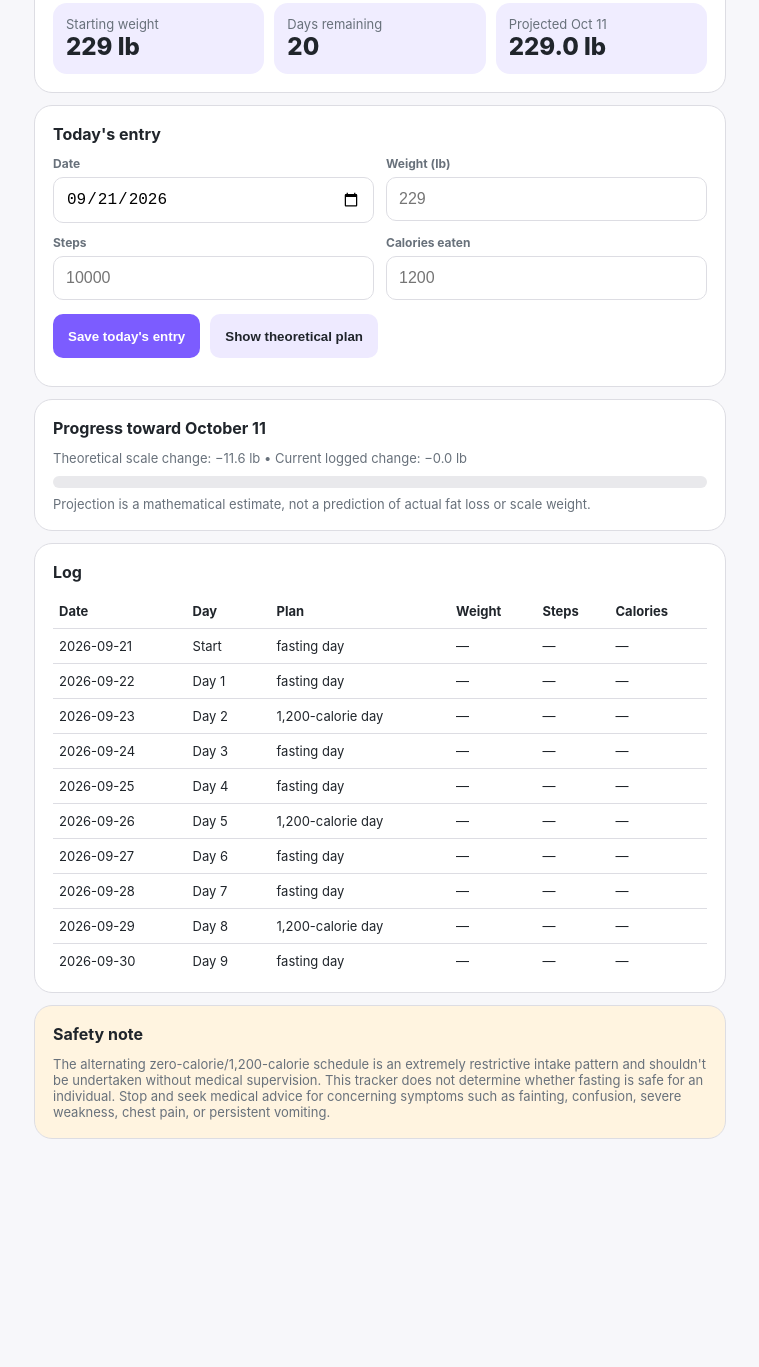
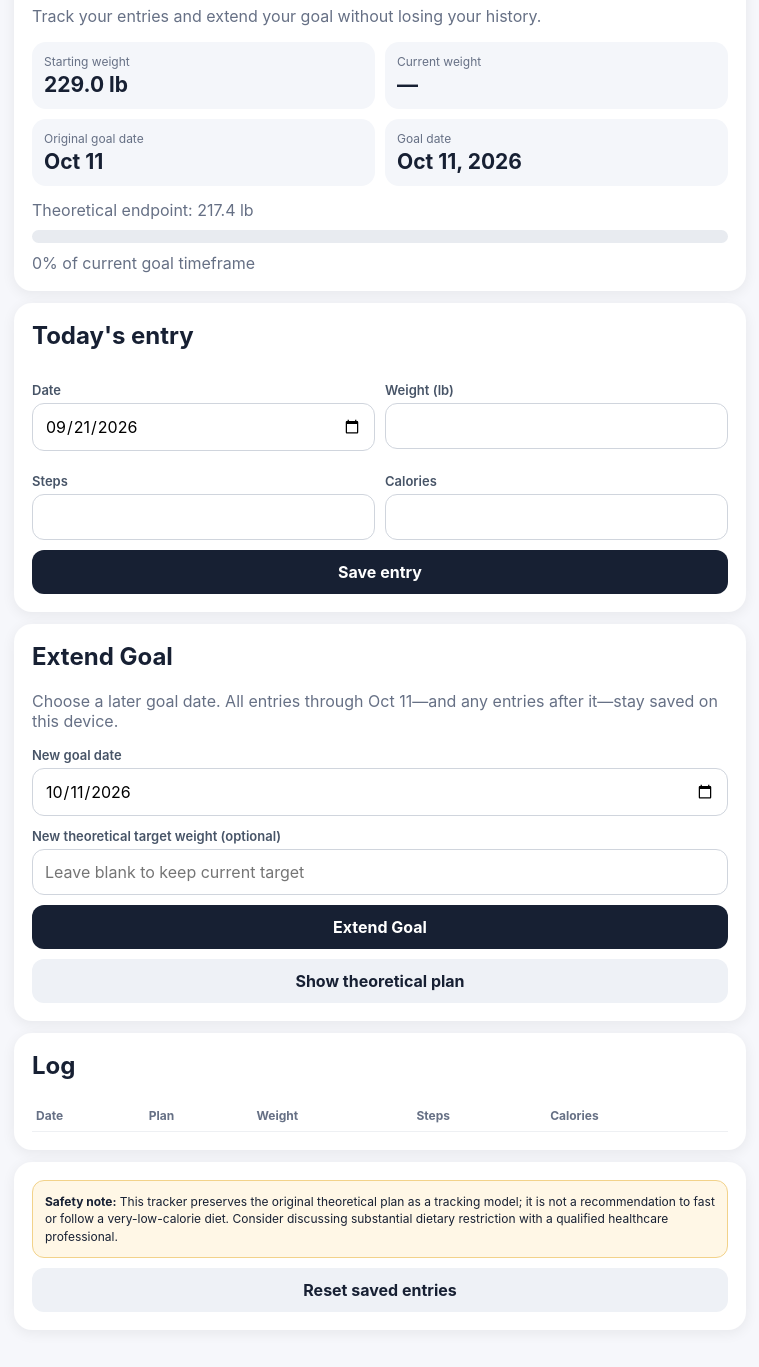
Before and after one commit to shannashipley20-cpu/Trip-Fit, a plain HTML site: page index.html in a window 1280 px wide. Shown: the part 96-1463 px from the top of the page, without its empty margins (260-1019 px from the left). Before the commit the page ends 1283 px from the top, so only its background shows below. Drawn offline with Linux system fonts and the light colour scheme.

Commit message:
Add files via upload

```diff
--- a/index.html
+++ b/index.html
@@ -1,110 +1,44 @@
-<!doctype html>
-<html lang="en">
-<head>
-<meta charset="utf-8">
-<meta name="viewport" content="width=device-width,initial-scale=1,viewport-fit=cover">
-<meta name="theme-color" content="#7c5cff">
-<meta name="apple-mobile-web-app-capable" content="yes">
-<meta name="apple-mobile-web-app-status-bar-style" content="default">
-<meta name="apple-mobile-web-app-title" content="20-Day Tracker">
-<link rel="manifest" href="manifest.json">
-<title>20-Day Theoretical Tracker</title>
+<!doctype html><html lang="en"><head>
+<meta charset="utf-8"><meta name="viewport" content="width=device-width,initial-scale=1,viewport-fit=cover">
+<meta name="apple-mobile-web-app-capable" content="yes"><meta name="apple-mobile-web-app-title" content="Weight Tracker">
+<link rel="manifest" href="manifest.json"><title>Weight Tracker</title>
 <style>
-:root{--accent:#7c5cff;--accentbg:#eeeaff;--text:#20252b;--muted:#68717b;--border:#dddde3;--card:#fff;--warn:#fff4e0}
-*{box-sizing:border-box}body{margin:0;background:#f7f7fa;color:var(--text);font-family:-apple-system,BlinkMacSystemFont,"Segoe UI",sans-serif}
-main{max-width:720px;margin:auto;padding:18px 14px 36px}
-.card{background:var(--card);border:1px solid var(--border);border-radius:18px;padding:18px;margin-bottom:12px}
-h1{font-size:23px;margin:0 0 3px}h2{font-size:16px;margin:0 0 12px}.muted{color:var(--muted);font-size:13px}
-.stats{display:grid;grid-template-columns:repeat(3,1fr);gap:10px;margin-top:15px}.stat{padding:13px;border-radius:14px;background:#f0edff}.num{font-size:24px;font-weight:800}
-.grid{display:grid;grid-template-columns:1fr 1fr;gap:12px}label{display:block;font-size:12px;font-weight:700;color:var(--muted);margin-bottom:6px}
-input{width:100%;border:1px solid var(--border);border-radius:10px;padding:12px;font-size:16px;background:#fff}
-button{border:0;border-radius:10px;padding:12px 15px;min-height:44px;background:var(--accent);color:#fff;font-weight:700}button.secondary{background:var(--accentbg);color:var(--text)}
-.actions{display:flex;gap:10px;flex-wrap:wrap;margin-top:14px}.bar{height:12px;background:#e9e9ec;border-radius:99px;overflow:hidden}.fill{height:100%;background:var(--accent);width:0%;transition:width .2s}
-.scroll{overflow:auto;max-height:380px}table{width:100%;border-collapse:collapse;font-size:13px}th,td{text-align:left;padding:9px 6px;border-bottom:1px solid var(--border);white-space:nowrap}
-.warn{background:var(--warn)}@media(max-width:520px){.stats{grid-template-columns:1fr 1fr}.stats .stat:last-child{grid-column:1/-1}.grid{grid-template-columns:1fr}}
-</style>
-</head>
-<body>
-<main id="app">
-<section class="card">
-  <div style="display:flex;justify-content:space-between;gap:12px;align-items:flex-start">
-    <div><h1>20-Day Theoretical Tracker</h1><div class="muted">Sep 21 → Oct 11, 2026</div></div>
-    <button id="reset" class="secondary" type="button">Reset</button>
-  </div>
-  <div class="stats">
-    <div class="stat"><div class="muted">Starting weight</div><div class="num">229 lb</div></div>
-    <div class="stat"><div class="muted">Days remaining</div><div class="num" id="days">20</div></div>
-    <div class="stat"><div class="muted">Projected Oct 11</div><div class="num" id="projection">217.4 lb</div></div>
-  </div>
-</section>
+*{box-sizing:border-box}body{font-family:-apple-system,BlinkMacSystemFont,"Segoe UI",sans-serif;margin:0;background:#f6f7fb;color:#172033}.wrap{max-width:760px;margin:auto;padding:18px 14px 40px}.card{background:white;border-radius:18px;padding:18px;margin:12px 0;box-shadow:0 3px 14px #0001}h1{margin:4px 0;font-size:28px}.sub,.small{color:#667085}.grid,.row{display:grid;grid-template-columns:1fr 1fr;gap:10px}.stat{background:#f4f6fa;border-radius:14px;padding:12px}.label{font-size:12px;color:#667085}.value{font-size:21px;font-weight:700;margin-top:3px}label{font-size:13px;color:#475467;font-weight:600;display:block;margin:12px 0 5px}input,button{width:100%;font:inherit;border-radius:12px;padding:12px;border:1px solid #d0d5dd;background:white}button{border:0;background:#172033;color:white;font-weight:700;cursor:pointer;margin-top:10px}button.secondary{background:#eef1f6;color:#172033}.progress{height:13px;background:#e8ebf0;border-radius:20px;overflow:hidden;margin:10px 0}.bar{height:100%;background:#172033;width:0}table{width:100%;border-collapse:collapse;font-size:12px}th,td{text-align:left;padding:8px 4px;border-bottom:1px solid #eef0f3}th{color:#667085}.note{background:#fff7e6;border:1px solid #f2d28a;padding:12px;border-radius:12px;font-size:12px;line-height:1.45}@media(max-width:500px){.grid,.row{grid-template-columns:1fr 1fr}}
+</style></head><body><div class="wrap">
+<div class="card"><h1>Weight Tracker</h1><p class="sub">Track your entries and extend your goal without losing your history.</p>
+<div class="grid"><div class="stat"><div class="label">Starting weight</div><div class="value">229.0 lb</div></div><div class="stat"><div class="label">Current weight</div><div class="value" id="current">—</div></div><div class="stat"><div class="label">Original goal date</div><div class="value">Oct 11</div></div><div class="stat"><div class="label">Goal date</div><div class="value" id="goalDate">Oct 11</div></div></div>
+<div class="small" id="goalText" style="margin-top:14px"></div><div class="progress"><div class="bar" id="bar"></div></div><div class="small" id="progressText"></div></div>
 
-<section class="card">
-<h2>Today's entry</h2>
-<div class="grid">
-<div><label for="date">Date</label><input id="date" type="date" value="2026-09-21"></div>
-<div><label for="weight">Weight (lb)</label><input id="weight" type="number" min="0" max="600" step="0.1" placeholder="229"></div>
-<div><label for="steps">Steps</label><input id="steps" type="number" min="0" max="100000" step="100" placeholder="10000"></div>
-<div><label for="cal">Calories eaten</label><input id="cal" type="number" min="0" max="10000" step="50" placeholder="1200"></div>
+<div class="card"><h2 style="margin-top:0">Today's entry</h2><div class="row">
+<div><label>Date</label><input id="date" type="date"></div><div><label>Weight (lb)</label><input id="weight" type="number" step="0.1"></div>
+<div><label>Steps</label><input id="steps" type="number"></div><div><label>Calories</label><input id="calories" type="number"></div></div>
+<button onclick="saveEntry()">Save entry</button><div id="status" class="small"></div></div>
+
+<div class="card"><h2 style="margin-top:0">Extend Goal</h2><p class="small">Choose a later goal date. All entries through Oct 11—and any entries after it—stay saved on this device.</p>
+<label>New goal date</label><input id="newGoal" type="date" min="2026-10-12">
+<label>New theoretical target weight (optional)</label><input id="newTarget" type="number" step="0.1" placeholder="Leave blank to keep current target">
+<button onclick="extendGoal()">Extend Goal</button><button class="secondary" onclick="showPlan()">Show theoretical plan</button><div id="extendStatus" class="small"></div></div>
+
+<div class="card"><h2 style="margin-top:0">Log</h2><div style="overflow:auto"><table><thead><tr><th>Date</th><th>Plan</th><th>Weight</th><th>Steps</th><th>Calories</th></tr></thead><tbody id="log"></tbody></table></div></div>
+<div class="card"><div class="note"><strong>Safety note:</strong> This tracker preserves the original theoretical plan as a tracking model; it is not a recommendation to fast or follow a very-low-calorie diet. Consider discussing substantial dietary restriction with a qualified healthcare professional.</div><button class="secondary" onclick="resetEntries()">Reset saved entries</button></div>
 </div>
-<div class="actions"><button id="save" type="button">Save today's entry</button><button id="plan" class="secondary" type="button">Show theoretical plan</button></div>
-<div id="msg" class="muted" style="margin-top:10px" aria-live="polite"></div>
-</section>
-
-<section class="card">
-<h2>Progress toward October 11</h2>
-<div class="muted" id="progressText">Theoretical scale change: −11.6 lb</div>
-<div class="bar" style="margin-top:10px"><div id="bar" class="fill"></div></div>
-<div class="muted" style="margin-top:8px">Projection is a mathematical estimate, not a prediction of actual fat loss or scale weight.</div>
-</section>
-
-<section class="card">
-<h2>Log</h2>
-<div class="scroll"><table><thead><tr><th>Date</th><th>Day</th><th>Plan</th><th>Weight</th><th>Steps</th><th>Calories</th></tr></thead><tbody id="rows"></tbody></table></div>
-</section>
-
-<section class="card warn">
-<h2>Safety note</h2>
-<div class="muted">The alternating zero-calorie/1,200-calorie schedule is an extremely restrictive intake pattern and shouldn't be undertaken without medical supervision. This tracker does not determine whether fasting is safe for an individual. Stop and seek medical advice for concerning symptoms such as fainting, confusion, severe weakness, chest pain, or persistent vomiting.</div>
-</section>
-</main>
 <script>
-(()=> {
-const start="2026-09-21", end="2026-10-11", startWeight=229, theoreticalEnd=217.4;
-let entries=JSON.parse(localStorage.getItem("wt_entries")||"[]");
-const $=id=>document.getElementById(id);
-function utc(s){let [y,m,d]=s.split("-").map(Number);return Date.UTC(y,m-1,d)}
-function diff(a,b){return Math.round((utc(b)-utc(a))/86400000)}
-function planFor(date){let d=diff(start,date);return d%3===2?"1,200-calorie day":"fasting day"}
-function theoreticalWeight(date){let d=Math.max(0,Math.min(20,diff(start,date)));return startWeight-(11.6*d/20)}
+const START="2026-09-21",ORIGINAL_END="2026-10-11",KEY="wt_entries",SETKEY="wt_goal_settings";
+function entries(){try{return JSON.parse(localStorage.getItem(KEY)||"{}")}catch(e){return {}}}
+function settings(){try{let s=JSON.parse(localStorage.getItem(SETKEY)||"{}");return {goalDate:s.goalDate||ORIGINAL_END,target:s.target??217.4}}catch(e){return {goalDate:ORIGINAL_END,target:217.4}}}
+function days(a,b){return Math.round((new Date(b+"T12:00:00")-new Date(a+"T12:00:00"))/86400000)}
+function fmt(x){return new Date(x+"T12:00:00").toLocaleDateString(undefined,{month:"short",day:"numeric",year:"numeric"})}
+function plan(d){return days(START,d)%3===2?"1,200-calorie day":"Fasting day"}
 function render(){
- let date=$("date").value||start, remaining=Math.max(0,20-diff(start,date));
- $("days").textContent=remaining;$("projection").textContent=theoreticalWeight(date).toFixed(1)+" lb";
- let logged=entries.length?entries[entries.length-1].weight:startWeight;
- let pct=Math.max(0,Math.min(100,(startWeight-logged)/(startWeight-theoreticalEnd)*100));
- $("bar").style.width=pct+"%";
- $("progressText").textContent="Theoretical scale change: −11.6 lb • Current logged change: "+(startWeight-logged>=0?"−":"＋")+Math.abs(startWeight-logged).toFixed(1)+" lb";
- let rows=$("rows");rows.innerHTML="";
- for(let d=0;d<=20;d++){
-  let dt=new Date(utc(start)+d*86400000),s=dt.toISOString().slice(0,10),e=entries.find(x=>x.date===s);
-  let tr=document.createElement("tr");
-  [s,d===0?"Start":"Day "+d,planFor(s),e?e.weight+" lb":"—",e?e.steps.toLocaleString():"—",e?e.calories.toLocaleString():"—"].forEach(v=>{let td=document.createElement("td");td.textContent=v;tr.appendChild(td)});
-  rows.appendChild(tr);
- }
+ let e=entries(),s=settings(),ds=Object.keys(e).sort(),latest=ds.at(-1);
+ document.getElementById("goalDate").textContent=fmt(s.goalDate);document.getElementById("goalText").textContent=`Theoretical endpoint: ${Number(s.target).toFixed(1)} lb`;
+ document.getElementById("current").textContent=latest?Number(e[latest].weight).toFixed(1)+" lb":"—";
+ let p=Math.max(0,Math.min(100,days(START,latest||START)/Math.max(1,days(START,s.goalDate))*100));document.getElementById("bar").style.width=p+"%";document.getElementById("progressText").textContent=Math.round(p)+"% of current goal timeframe";
+ document.getElementById("log").innerHTML=ds.map(d=>`<tr><td>${fmt(d)}${d===ORIGINAL_END?" ★":""}</td><td>${plan(d)}</td><td>${e[d].weight||"—"}</td><td>${e[d].steps||"—"}</td><td>${e[d].calories||"—"}</td></tr>`).join("");
 }
-$("date").addEventListener("change",render);
-$("save").addEventListener("click",()=>{
- let date=$("date").value,w=Number($("weight").value),steps=Number($("steps").value),cal=Number($("cal").value);
- if(!date||date<start||date>end){$("msg").textContent="Choose a date between Sep 21 and Oct 11.";return}
- if(!Number.isFinite(w)||w<=0||!Number.isFinite(steps)||steps<0||!Number.isFinite(cal)||cal<0){$("msg").textContent="Enter valid weight, steps, and calorie values.";return}
- let item={date,weight:w,steps,calories:cal},i=entries.findIndex(x=>x.date===date);
- if(i>=0)entries[i]=item;else entries.push(item);entries.sort((a,b)=>a.date.localeCompare(b.date));
- localStorage.setItem("wt_entries",JSON.stringify(entries));$("msg").textContent="Entry saved for "+date+".";render();
-});
-$("plan").addEventListener("click",()=>{let d=$("date").value||start;$("msg").textContent=d+" is a "+planFor(d)+". The theoretical model uses a 3-day repeating pattern starting with a fasting day."});
-$("reset").addEventListener("click",()=>{if(confirm("Clear all saved entries?")){entries=[];localStorage.removeItem("wt_entries");$("weight").value="";$("steps").value="";$("cal").value="";$("date").value=start;$("msg").textContent="Tracker reset.";render()}});
-if("serviceWorker" in navigator) window.addEventListener("load",()=>navigator.serviceWorker.register("sw.js").catch(()=>{}));
-render();
-})();
-</script>
-</body>
-</html>
+function saveEntry(){let d=document.getElementById("date").value;if(!d)return;let e=entries();e[d]={weight:document.getElementById("weight").value,steps:document.getElementById("steps").value,calories:document.getElementById("calories").value};localStorage.setItem(KEY,JSON.stringify(e));document.getElementById("status").textContent="Entry saved.";render()}
+function extendGoal(){let d=document.getElementById("newGoal").value,s=settings();if(!d||d<=s.goalDate){document.getElementById("extendStatus").textContent="Choose a date later than the current goal.";return}let t=document.getElementById("newTarget").value;localStorage.setItem(SETKEY,JSON.stringify({goalDate:d,target:t===""?s.target:Number(t)}));document.getElementById("extendStatus").textContent="Goal extended. Existing history was preserved.";render()}
+function showPlan(){let s=settings();alert(`Current theoretical plan\nStart: ${fmt(START)}\nGoal: ${fmt(s.goalDate)}\nTarget: ${Number(s.target).toFixed(1)} lb\n\nThe 2-day / 1-day cycle continues after Oct 11.`)}
+function resetEntries(){if(confirm("Delete all saved entries on this device?")){localStorage.removeItem(KEY);render()}}
+document.getElementById("date").value=START;document.getElementById("newGoal").value=ORIGINAL_END;render();
+</script></body></html>
--- a/sw.js
+++ b/sw.js
@@ -1 +1 @@
-const CACHE="wt-tracker-v1";const ASSETS=["./","./index.html","./manifest.json","./icon-192.png","./icon-512.png"];self.addEventListener("install",e=>e.waitUntil(caches.open(CACHE).then(c=>c.addAll(ASSETS))));self.addEventListener("fetch",e=>e.respondWith(caches.match(e.request).then(r=>r||fetch(e.request))));
+const CACHE="weight-tracker-v2";self.addEventListener("install",e=>e.waitUntil(caches.open(CACHE).then(c=>c.addAll(["./","./index.html","./manifest.json","./icon-192.png","./icon-512.png"]))));self.addEventListener("fetch",e=>e.respondWith(caches.match(e.request).then(r=>r||fetch(e.request))));
```
Also changed, not shown: manifest.json.
